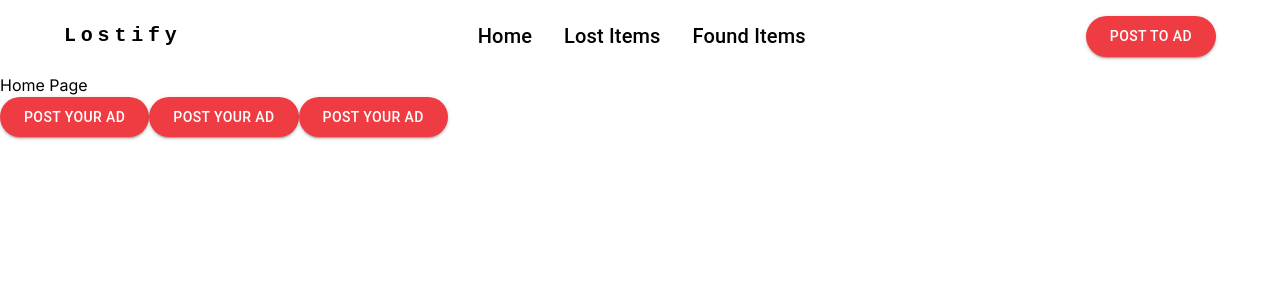
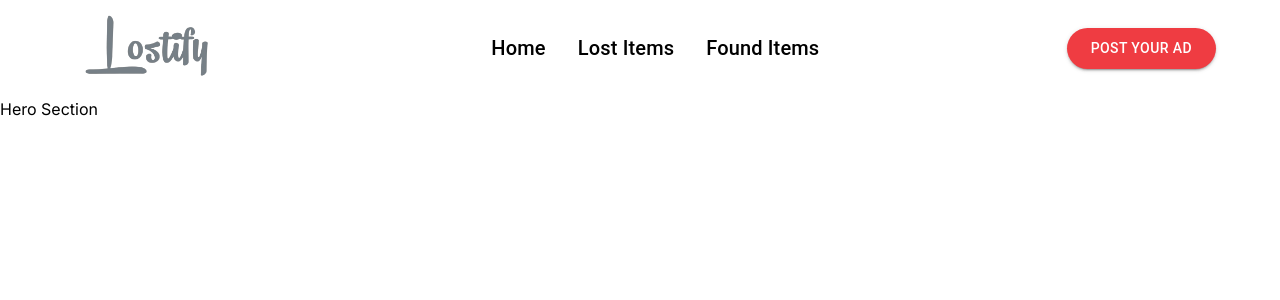
Before and after one commit to suez-halder/lostify-client, a Next.js app: page / in a window 1280 px wide. Shown: the top 300 px of the page. Built offline with nearby package versions, Linux system fonts and the light colour scheme.

Commit message:
added logo

```diff
--- a/src/app/(withCommonLayout)/page.tsx
+++ b/src/app/(withCommonLayout)/page.tsx
@@ -1,13 +1,11 @@
+import HeroSection from "@/components/UI/HomePage/HeroSection/HeroSection";
 import { Button } from "@mui/material";
 import React from "react";
 
 const HomePage = () => {
     return (
         <>
-            <h1>Home Page</h1>
-            <Button>Post Your Ad</Button>
-            <Button>Post Your Ad</Button>
-            <Button>Post Your Ad</Button>
+            <HeroSection />
         </>
     );
 };
--- a/src/app/layout.tsx
+++ b/src/app/layout.tsx
@@ -6,8 +6,8 @@ import "./globals.css";
 const inter = Inter({ subsets: ["latin"] });
 
 export const metadata: Metadata = {
-    title: "Create Next App",
-    description: "Generated by create next app",
+    title: "Lostify | Home Page",
+    description: "Lost and found website for everyone",
 };
 
 export default function RootLayout({
--- a/src/components/Shared/Navbar/Navbar.tsx
+++ b/src/components/Shared/Navbar/Navbar.tsx
@@ -14,40 +14,27 @@ import Tooltip from "@mui/material/Tooltip";
 import MenuItem from "@mui/material/MenuItem";
 import { useState } from "react";
 import { Stack } from "@mui/material";
+import Image from "next/image";
+import logo from "@/assets/logo.png";
 
 const Navbar = () => {
     return (
         <Container>
             <Stack
-                py={2}
                 direction="row"
                 justifyContent="space-between"
                 alignItems="center"
             >
-                <Typography
-                    variant="h6"
-                    noWrap
-                    component="a"
-                    href="#app-bar-with-responsive-menu"
-                    sx={{
-                        mr: 2,
-                        display: { xs: "none", md: "flex" },
-                        fontFamily: "monospace",
-                        fontWeight: 700,
-                        letterSpacing: ".3rem",
-                        color: "inherit",
-                        textDecoration: "none",
-                    }}
-                >
-                    Lostify
-                </Typography>
+                <Box>
+                    <Image src={logo} alt="logo" width="180" height="180" />
+                </Box>
                 <Stack direction="row" spacing={4}>
                     <Typography variant="h6">Home</Typography>
                     <Typography variant="h6">Lost Items</Typography>
                     <Typography variant="h6">Found Items</Typography>
                 </Stack>
 
-                <Button>Post to Ad</Button>
+                <Button>Post Your Ad</Button>
             </Stack>
         </Container>
     );
--- /dev/null
+++ b/src/components/UI/HomePage/HeroSection/HeroSection.tsx
@@ -0,0 +1,11 @@
+import React from "react";
+
+const HeroSection = () => {
+    return (
+        <div>
+            <h1>Hero Section</h1>
+        </div>
+    );
+};
+
+export default HeroSection;
```
Also changed, not shown: src/assets/logo.png (added).
